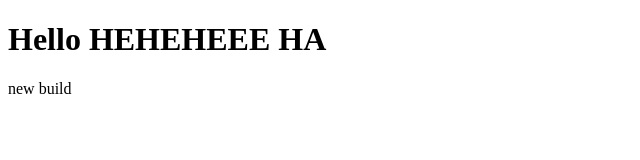
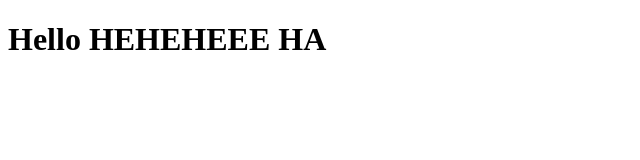
Before and after one commit to Guigzouz/mds-devops, a plain HTML site: page index.html in a window 1280 px wide. Shown: the full height of the page, 0-640 px from the left. Drawn offline with Linux system fonts and the light colour scheme.

```diff
--- a/index.html
+++ b/index.html
@@ -8,6 +8,5 @@
   </head>
   <body>
     <h1>Hello HEHEHEEE HA</h1>
-    <p>new build</p>
   </body>
 </html>
```
